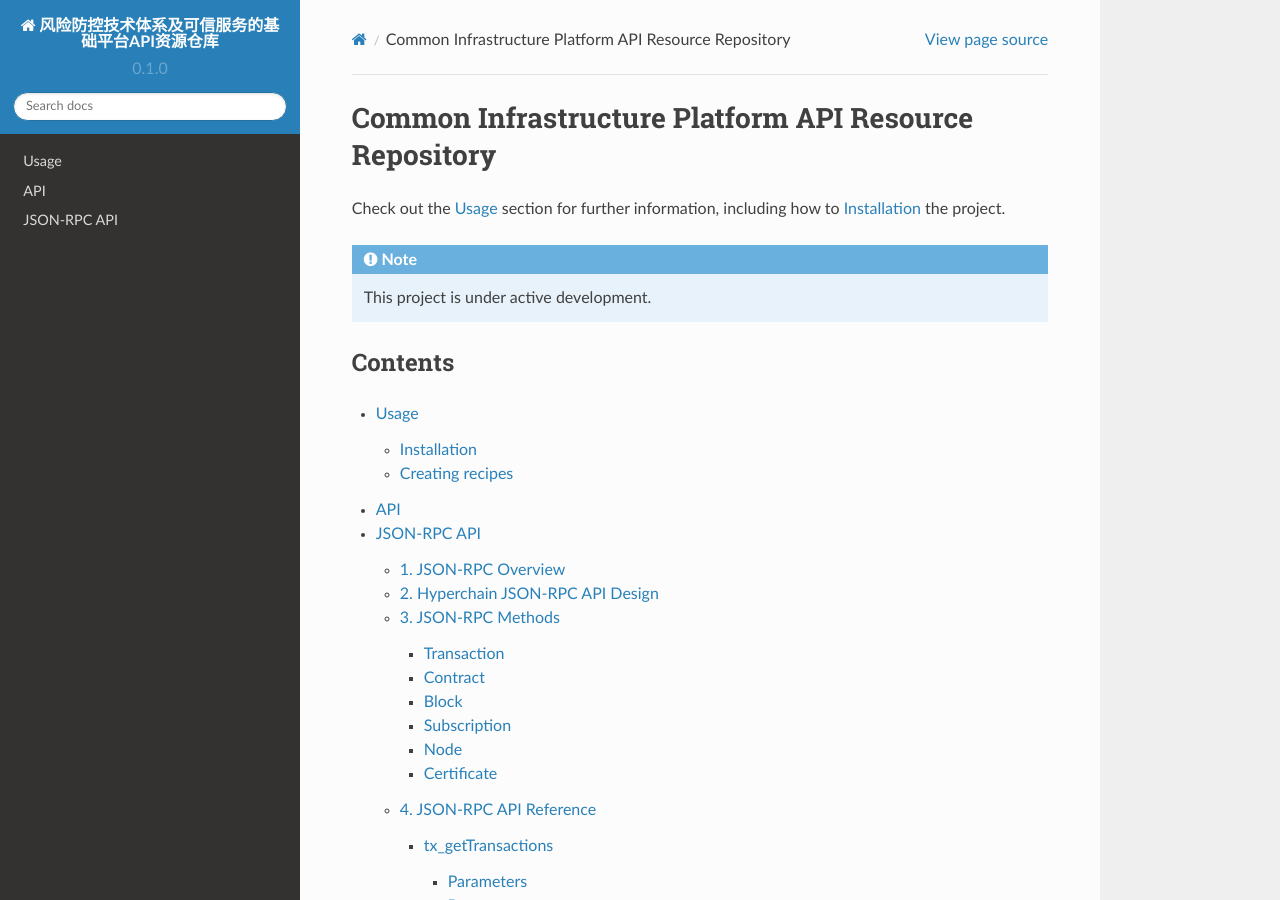
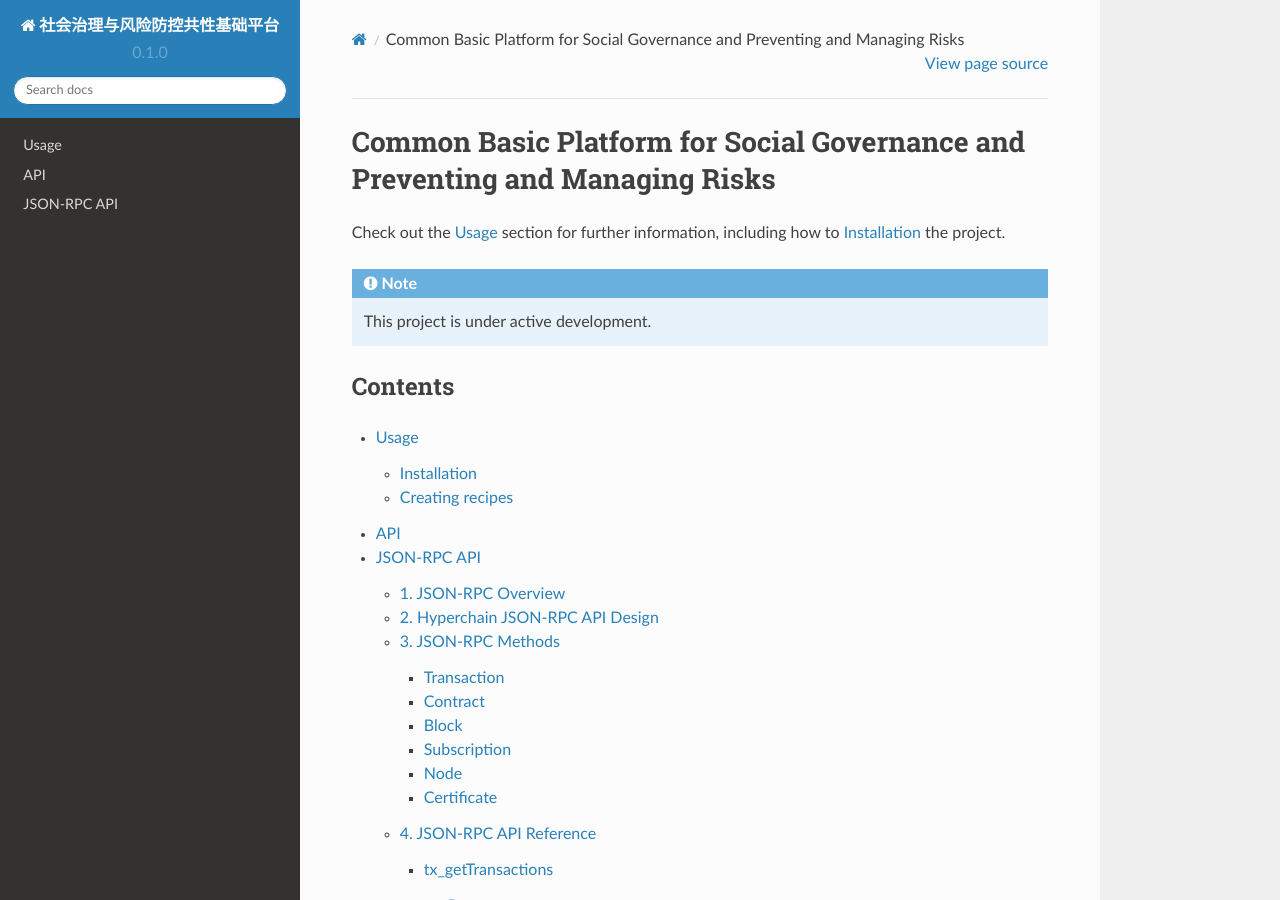
Before and after one commit to chanchan7/Platforms, a Sphinx documentation site: the page built from docs/source/index.rst, in a window 1280 px wide and 900 px high. Built offline with Sphinx 7.4.7 and the Read the Docs theme 2.0.0, drawn with Linux system fonts in a browser that asks for light colours; pages that are not in the unit, such as notebooks, are missing from menus.

Commit message:
Add files via upload

```diff
--- a/docs/source/conf.py
+++ b/docs/source/conf.py
@@ -2,7 +2,7 @@
 
 # -- Project information
 
-project = '风险防控技术体系及可信服务的基础平台API资源仓库 '
+project = '社会治理与风险防控共性基础平台 '
 copyright = '2024, Zhejiang University'
 author = 'Zhejiang University'
 
--- a/docs/source/index.rst
+++ b/docs/source/index.rst
@@ -1,4 +1,4 @@
-Common Infrastructure Platform API Resource Repository
+Common Basic Platform for Social Governance and Preventing and Managing Risks
 ===================================
 
 
```
